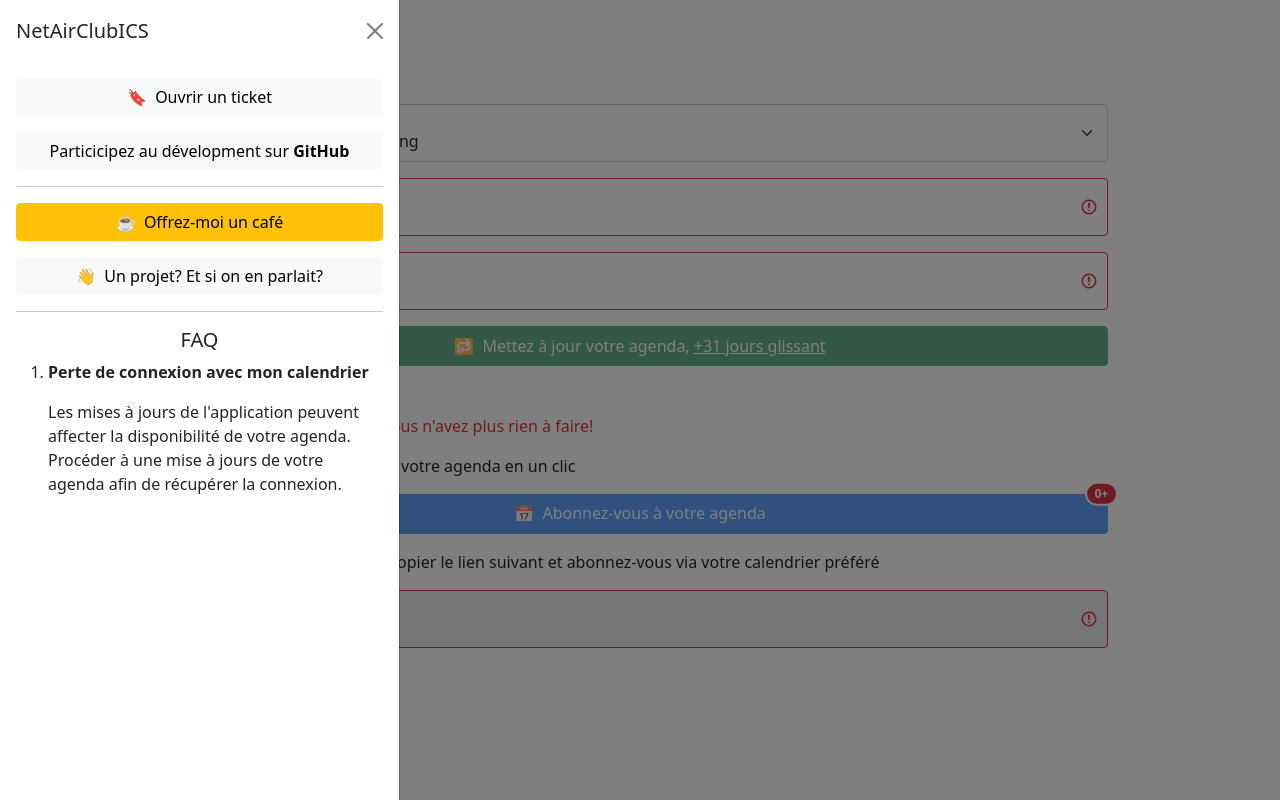
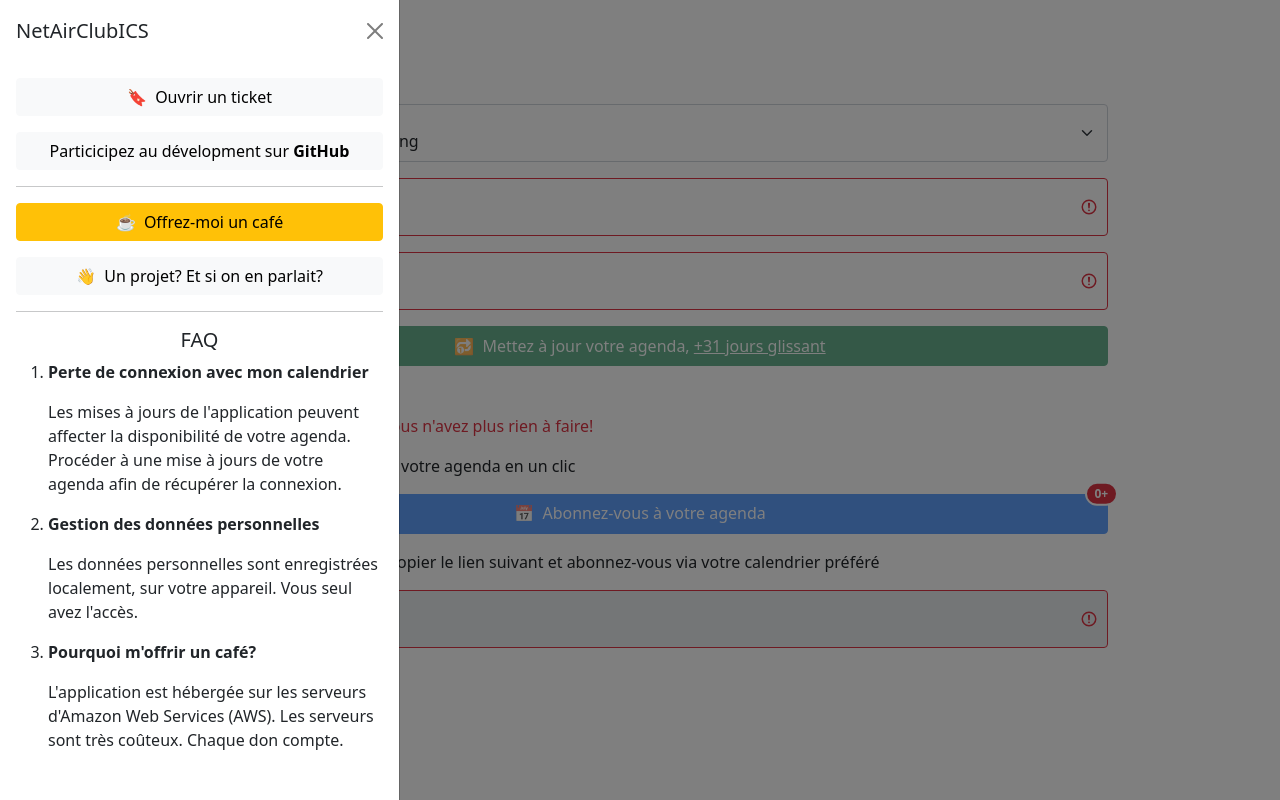
Before and after one commit to amarinediary/NetAirClubICS, a website: page public/index.html in a window 1280 px wide. Both pictures are taken after a click on the button "Décollage". Drawn offline with nearby package versions, Linux system fonts and the light colour scheme.

Commit message:
initial commit

```diff
--- a/public/index.html
+++ b/public/index.html
@@ -57,6 +57,14 @@
                     <li>
                         <p><b>Perte de connexion avec mon calendrier</b></p>
                         <p>Les mises à jours de l'application peuvent affecter la disponibilité de votre agenda. Procéder à une mise à jours de votre agenda afin de récupérer la connexion.</p>
+                    </li>
+                    <li>
+                        <p><b>Gestion des données personnelles</b></p>
+                        <p>Les données personnelles sont enregistrées localement, sur votre appareil. Vous seul avez l'accès.</p>
+                    </li>
+                    <li>
+                        <p><b>Pourquoi m'offrir un café?</b></p>
+                        <p>L'application est hébergée sur les serveurs d'Amazon Web Services (AWS). Les serveurs sont très coûteux. Chaque don compte.</p>
                     </li>
                 </ol>
             </div>
```
